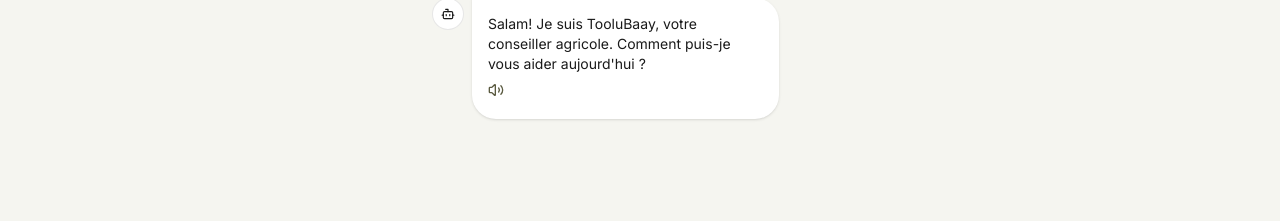
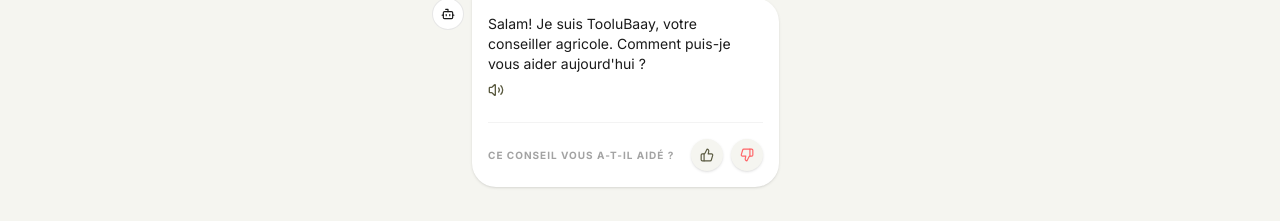
Before and after one commit to mouhamed54diagne/Toluubay, a React (Vite) app: page / in a window 1280 px wide. Both pictures are taken after a click on the button "CHATBOT". Shown: the part 127-348 px from the top of the page. Built offline with nearby package versions, Linux system fonts and the light colour scheme; no server answers.

Commit message:
feat: Add user feedback component
Introduces a reusable FeedbackModule to collect user input on the usefulness of AI-generated insights, chatbot messages, and diagnostic results. This will help in improving the AI models and overall user experience.

```diff
--- a/src/components/Chatbot.tsx
+++ b/src/components/Chatbot.tsx
@@ -4,6 +4,7 @@
 import { chatWithAI, textToSpeech, transcribeAudio } from '../services/gemini';
 import { ChatMessage } from '../types';
 import { LOCAL_LANGUAGES } from '../constants';
+import FeedbackModule from './FeedbackModule';
 
 export default function Chatbot() {
   const [messages, setMessages] = useState<ChatMessage[]>([
@@ -146,12 +147,15 @@
                 }`}>
                   <p>{msg.content}</p>
                   {msg.role === 'model' && (
-                    <button
-                      onClick={() => playAudio(msg.content)}
-                      className="mt-2 text-[#5A5A40] hover:opacity-70 transition-opacity"
-                    >
-                      <Volume2 size={16} />
-                    </button>
+                    <div className="flex flex-col gap-2 mt-2">
+                      <button
+                        onClick={() => playAudio(msg.content)}
+                        className="w-fit text-[#5A5A40] hover:opacity-70 transition-opacity"
+                      >
+                        <Volume2 size={16} />
+                      </button>
+                      <FeedbackModule context={`chat_msg_${i}`} />
+                    </div>
                   )}
                 </div>
               </div>
--- a/src/components/Dashboard.tsx
+++ b/src/components/Dashboard.tsx
@@ -5,6 +5,7 @@
 import { generateIntelligentInsight } from '../services/gemini';
 import { WeatherData } from '../types';
 import { PILOT_ZONES, CROPS } from '../constants';
+import FeedbackModule from './FeedbackModule';
 
 export default function Dashboard({ onNavigate }: { onNavigate: (tab: string) => void }) {
   const [weather, setWeather] = useState<WeatherData | null>(null);
@@ -67,6 +68,7 @@
             <p className="text-sm leading-relaxed text-[#1a1a1a]/80 italic">
               {isLoadingInsight ? "Intersection des données en cours..." : insight || "Analyse indisponible."}
             </p>
+            {insight && !isLoadingInsight && <FeedbackModule context="dashboard_insight" />}
           </div>
 
           <div className="flex items-center gap-3">
--- a/src/components/Diagnostic.tsx
+++ b/src/components/Diagnostic.tsx
@@ -5,6 +5,7 @@
 import { getWeatherData } from '../services/weather';
 import { DiagnosticResult, WeatherData } from '../types';
 import { PILOT_ZONES } from '../constants';
+import FeedbackModule from './FeedbackModule';
 
 export default function Diagnostic() {
   const [image, setImage] = useState<string | null>(null);
@@ -161,6 +162,8 @@
                       </div>
                     </div>
                   </div>
+
+                  <FeedbackModule context={`diagnostic_${result.disease}`} />
                 </div>
 
                 <button
--- /dev/null
+++ b/src/components/FeedbackModule.tsx
@@ -0,0 +1,65 @@
+import React, { useState } from 'react';
+import { ThumbsUp, ThumbsDown, CheckCircle2 } from 'lucide-react';
+import { motion, AnimatePresence } from 'motion/react';
+
+interface FeedbackModuleProps {
+  context: string;
+}
+
+export default function FeedbackModule({ context }: FeedbackModuleProps) {
+  const [submitted, setSubmitted] = useState(false);
+  const [feedback, setFeedback] = useState<'positive' | 'negative' | null>(null);
+
+  const handleFeedback = (type: 'positive' | 'negative') => {
+    setFeedback(type);
+    setSubmitted(true);
+    // Here we would typically send this to a backend/analytics
+    console.log(`Feedback submitted for ${context}: ${type}`);
+  };
+
+  return (
+    <div className="mt-4 pt-4 border-t border-[#1a1a1a]/5">
+      <AnimatePresence mode="wait">
+        {!submitted ? (
+          <motion.div
+            key="feedback-prompt"
+            initial={{ opacity: 0 }}
+            animate={{ opacity: 1 }}
+            exit={{ opacity: 0 }}
+            className="flex items-center justify-between"
+          >
+            <p className="text-[10px] font-bold uppercase tracking-widest text-[#1a1a1a]/40">
+              Ce conseil vous a-t-il aidé ?
+            </p>
+            <div className="flex gap-2">
+              <button
+                onClick={() => handleFeedback('positive')}
+                className="w-8 h-8 rounded-full bg-[#f5f5f0] flex items-center justify-center text-[#5A5A40] hover:bg-[#5A5A40] hover:text-white transition-all shadow-sm"
+              >
+                <ThumbsUp size={14} />
+              </button>
+              <button
+                onClick={() => handleFeedback('negative')}
+                className="w-8 h-8 rounded-full bg-[#f5f5f0] flex items-center justify-center text-red-400 hover:bg-red-400 hover:text-white transition-all shadow-sm"
+              >
+                <ThumbsDown size={14} />
+              </button>
+            </div>
+          </motion.div>
+        ) : (
+          <motion.div
+            key="feedback-thanks"
+            initial={{ opacity: 0, y: 5 }}
+            animate={{ opacity: 1, y: 0 }}
+            className="flex items-center gap-2 text-[#5A5A40]"
+          >
+            <CheckCircle2 size={14} />
+            <p className="text-[10px] font-bold uppercase tracking-widest">
+              Merci pour votre retour !
+            </p>
+          </motion.div>
+        )}
+      </AnimatePresence>
+    </div>
+  );
+}
```
